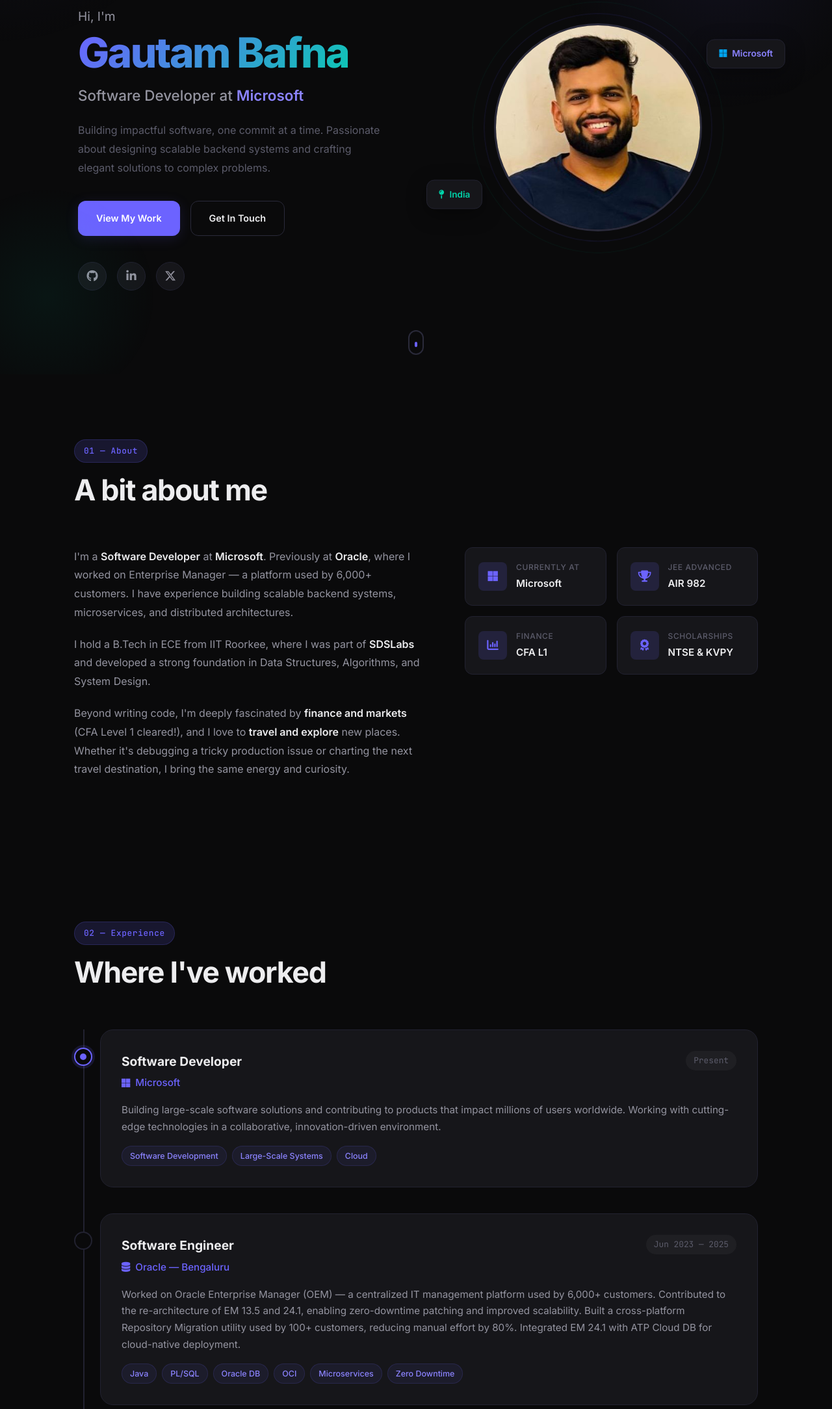
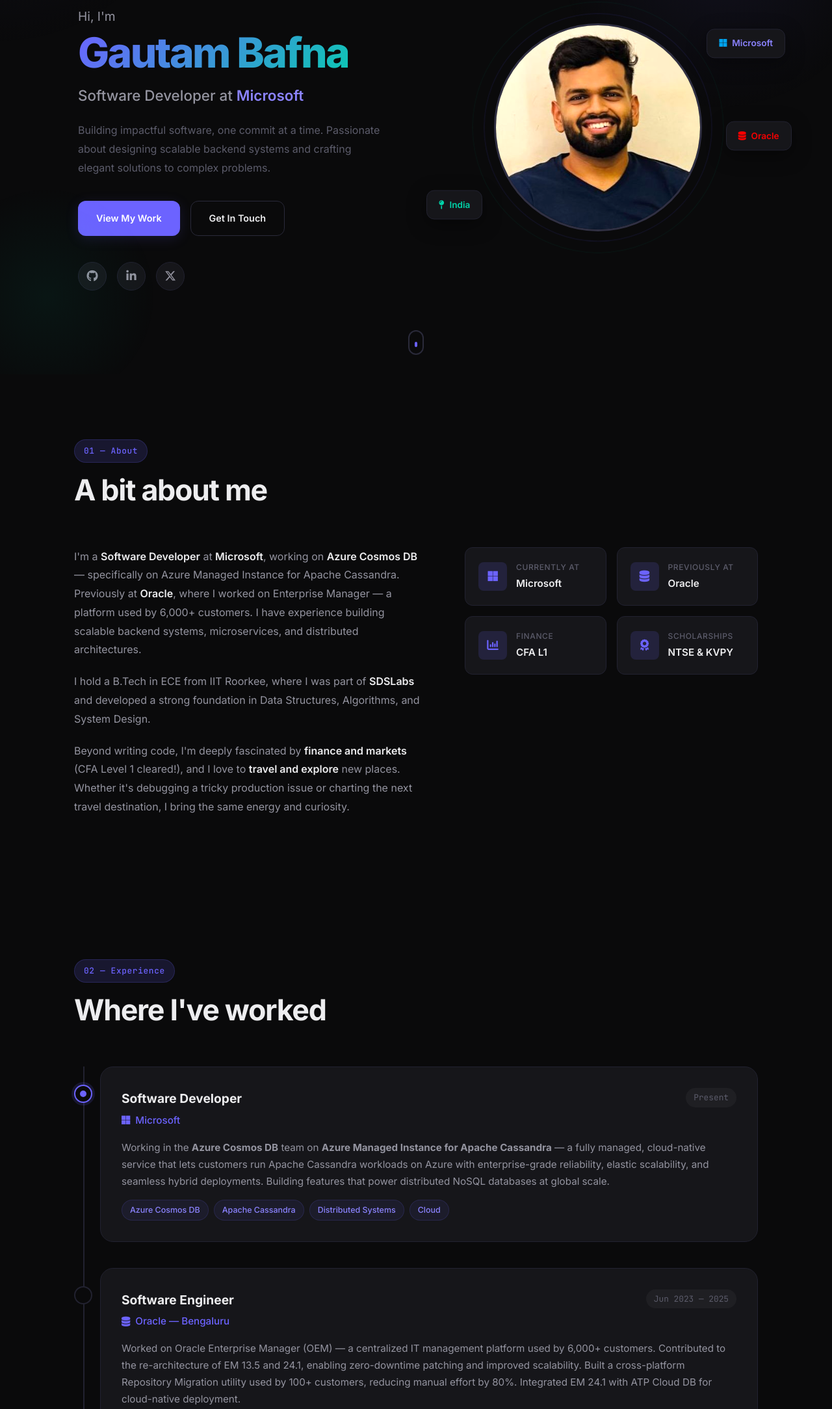
Before and after one commit to allrounder27/allrounder27.github.io, a website: page index.html in a window 1280 px wide. Shown: the part 224-2392 px from the top of the page at 65% size. Drawn offline with Linux system fonts and the light colour scheme.

Commit message:
Add Cosmos DB details, Oracle floating card, remove AIR 982, brighten photo

```diff
--- a/index.html
+++ b/index.html
@@ -75,6 +75,9 @@
                 <div class="hero-floating-card card-microsoft">
                     <i class="fa-brands fa-microsoft"></i> Microsoft
                 </div>
+                <div class="hero-floating-card card-oracle">
+                    <i class="fa-solid fa-database"></i> Oracle
+                </div>
                 <div class="hero-floating-card card-location">
                     <i class="fa-solid fa-map-pin"></i> India
                 </div>
@@ -95,10 +98,11 @@
             <div class="about-grid">
                 <div class="about-text">
                     <p>
-                        I'm a <strong>Software Developer</strong> at <strong>Microsoft</strong>. Previously at
-                        <strong>Oracle</strong>, where I worked on Enterprise Manager — a platform used by
-                        6,000+ customers. I have experience building scalable backend systems,
-                        microservices, and distributed architectures.
+                        I'm a <strong>Software Developer</strong> at <strong>Microsoft</strong>, working on
+                        <strong>Azure Cosmos DB</strong> — specifically on Azure Managed Instance for
+                        Apache Cassandra. Previously at <strong>Oracle</strong>, where I worked on
+                        Enterprise Manager — a platform used by 6,000+ customers. I have experience
+                        building scalable backend systems, microservices, and distributed architectures.
                     </p>
                     <p>
                         I hold a B.Tech in ECE from IIT Roorkee,
@@ -121,10 +125,10 @@
                         </div>
                     </div>
                     <div class="stat-card">
-                        <div class="stat-icon"><i class="fa-solid fa-trophy"></i></div>
+                        <div class="stat-icon"><i class="fa-solid fa-database"></i></div>
                         <div class="stat-info">
-                            <span class="stat-label">JEE Advanced</span>
-                            <span class="stat-value">AIR 982</span>
+                            <span class="stat-label">Previously at</span>
+                            <span class="stat-value">Oracle</span>
                         </div>
                     </div>
                     <div class="stat-card">
@@ -169,13 +173,16 @@
                             <span class="timeline-date">Present</span>
                         </div>
                         <p class="timeline-desc">
-                            Building large-scale software solutions and contributing to products that
-                            impact millions of users worldwide. Working with cutting-edge technologies
-                            in a collaborative, innovation-driven environment.
+                            Working in the <strong>Azure Cosmos DB</strong> team on
+                            <strong>Azure Managed Instance for Apache Cassandra</strong> — a fully managed,
+                            cloud-native service that lets customers run Apache Cassandra workloads on Azure
+                            with enterprise-grade reliability, elastic scalability, and seamless hybrid
+                            deployments. Building features that power distributed NoSQL databases at global scale.
                         </p>
                         <div class="timeline-tags">
-                            <span class="tag">Software Development</span>
-                            <span class="tag">Large-Scale Systems</span>
+                            <span class="tag">Azure Cosmos DB</span>
+                            <span class="tag">Apache Cassandra</span>
+                            <span class="tag">Distributed Systems</span>
                             <span class="tag">Cloud</span>
                         </div>
                     </div>
--- a/style.css
+++ b/style.css
@@ -395,6 +395,7 @@
     position: relative;
     z-index: 2;
     border: 3px solid var(--border-light);
+    filter: brightness(1.15);
 }
 
 .hero-image-ring {
@@ -428,7 +429,7 @@
 }
 
 .card-microsoft {
-    top: 10%;
+    top: 5%;
     right: -10%;
     color: var(--accent-light);
 }
@@ -437,8 +438,20 @@
     color: #00a4ef;
 }
 
+.card-oracle {
+    top: 50%;
+    right: -12%;
+    transform: translateY(-50%);
+    color: #f80000;
+    animation-delay: 1s;
+}
+
+.card-oracle i {
+    color: #f80000;
+}
+
 .card-location {
-    bottom: 10%;
+    bottom: 5%;
     left: -5%;
     color: var(--accent-secondary);
     animation-delay: 2s;
@@ -1176,12 +1189,19 @@
 
     .card-microsoft {
         right: 5%;
-        top: 0;
+        top: -5%;
+    }
+
+    .card-oracle {
+        right: 0%;
+        top: auto;
+        bottom: -5%;
+        transform: none;
     }
 
     .card-location {
         left: 5%;
-        bottom: 0;
+        bottom: 30%;
     }
 
     .interests-grid {
```
